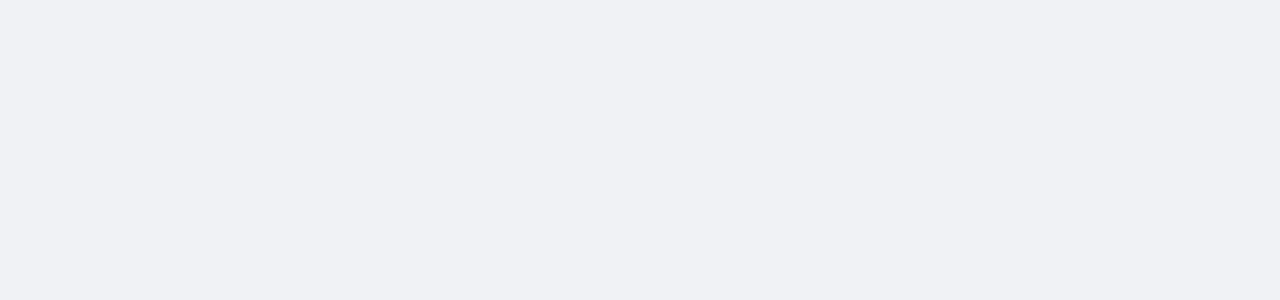
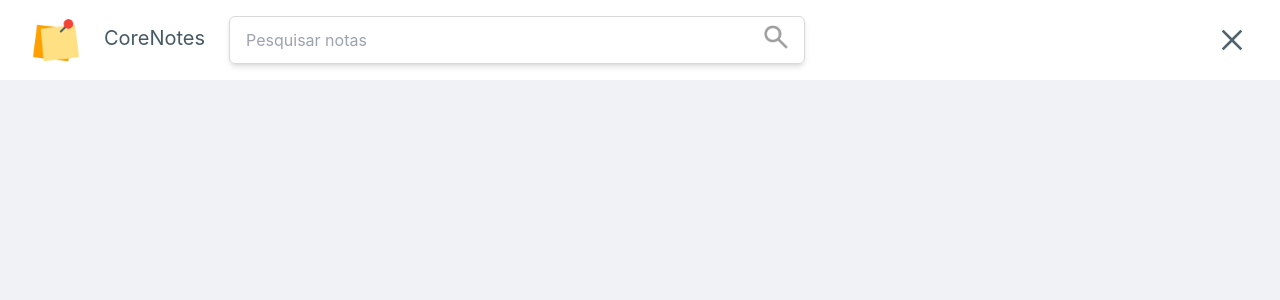
Before and after one commit to Xarlie-Xarlie/corenotes, a React (Create React App) app in the folder frontend/: page / in a window 1280 px wide. Shown: the top 300 px of the page. Built offline with nearby package versions, Linux system fonts and the light colour scheme.

Commit message:
feat: added search notes component

```diff
--- a/frontend/src/App.js
+++ b/frontend/src/App.js
@@ -1,6 +1,9 @@
+import SearchNotes from "./components/SearchNotes/SearchNotes";
+
 function App() {
   return (
     <div>
+      <SearchNotes />
     </div>
   );
 }
--- /dev/null
+++ b/frontend/src/components/SearchNotes/SearchNotes.js
@@ -0,0 +1,43 @@
+import cross from "../../assets/cross.svg";
+import noteIcon from "../../assets/note-icon.png";
+import searchIcon from "../../assets/search-icon.png";
+import { useState } from "react";
+
+function SearchNotes() {
+  const clearSearch = () => { setSearchValue(''); };
+  const [searchValue, setSearchValue] = useState('');
+
+  const handleInputChange = (event) => {
+    setSearchValue(event.target.value);
+  };
+
+  return (
+    <header className="bg-white px-8 py-4">
+      <div className="flex justify-between">
+        <div className="flex gap-4 grow">
+          <img className="size-12" src={noteIcon} alt="NoteIcon" />
+          <h4 className="text-xl text-[#455A64] p-2">CoreNotes</h4>
+          <div className="flex py-2 px-4 grow max-w-xl shadow-md border rounded-md border-[#D9D9D9]">
+            <input
+              className="grow focus:outline-none text-[#9A9A9A]"
+              placeholder="Pesquisar notas"
+              value={searchValue}
+              onChange={handleInputChange}
+            />
+            <img className="size-6" src={searchIcon} alt="Search" />
+          </div>
+        </div>
+        <div>
+          <img
+            className="size-8 my-2 cursor-pointer"
+            src={cross}
+            alt="CrossIcon"
+            onClick={clearSearch}
+          />
+        </div>
+      </div>
+    </header>
+  );
+}
+
+export default SearchNotes;
```
Also changed, not shown: 2 other files (tests, documents, lock files or other folders).
